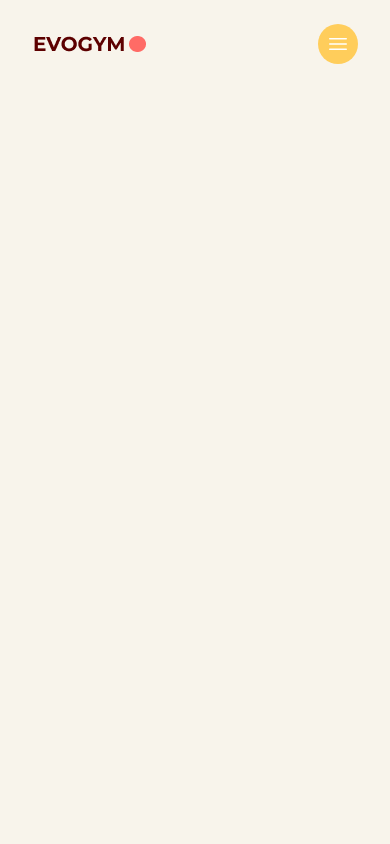
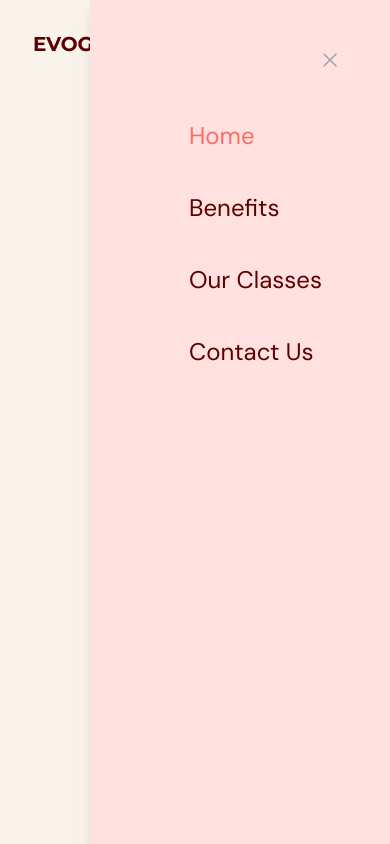
Before and after one commit to laveosa/evogym, a React app: page / in a window 390 px wide. Both pictures are taken after a click on the button 337 px from the left and 44 px from the top of the page. Built offline with nearby package versions, Linux system fonts and the light colour scheme; the HTML template or start-up script is replaced by a standard one.

Commit message:
Update layout, styles and logic in header, standard and mobile view

```diff
--- a/src/App.tsx
+++ b/src/App.tsx
@@ -1,4 +1,4 @@
-import { useState } from "react";
+import { useEffect, useState } from "react";
 
 import Navbar from "./scenes/navbar";
 import { SelectedPage } from "./shared/types";
@@ -7,10 +7,31 @@ function App() {
   const [selectedPage, setSelectedPage] = useState<SelectedPage>(
     SelectedPage.Home,
   );
+  const [isToOfPage, setIsTopOfPage] = useState(true);
+
+  useEffect(() => {
+    const handleScroll = () => {
+      if (window.scrollY === 0) {
+        setIsTopOfPage(true);
+        setSelectedPage(SelectedPage.Home);
+      } else {
+        setIsTopOfPage(true);
+      }
+    };
+
+    window.addEventListener("scroll", handleScroll);
+    return () => {
+      window.removeEventListener("scroll", handleScroll);
+    };
+  }, []);
 
   return (
     <div className="app bg-gray-20 ">
-      <Navbar selectedPage={selectedPage} setSelectedPage={setSelectedPage} />
+      <Navbar
+        isTopOfPage={isToOfPage}
+        selectedPage={selectedPage}
+        setSelectedPage={setSelectedPage}
+      />
     </div>
   );
 }
--- /dev/null
+++ b/src/scenes/navbar/NavLinks.tsx
@@ -0,0 +1,28 @@
+import Link from "./Link";
+
+export default function NavLinks({ className, selectedPage, setSelectedPage }) {
+  return (
+    <div className={className}>
+      <Link
+        page="Home"
+        selectedPage={selectedPage}
+        setSelectedPage={(page) => setSelectedPage(page)}
+      />
+      <Link
+        page="Benefits"
+        selectedPage={selectedPage}
+        setSelectedPage={(page) => setSelectedPage(page)}
+      />
+      <Link
+        page="Our Classes"
+        selectedPage={selectedPage}
+        setSelectedPage={(page) => setSelectedPage(page)}
+      />
+      <Link
+        page="Contact Us"
+        selectedPage={selectedPage}
+        setSelectedPage={(page) => setSelectedPage(page)}
+      />
+    </div>
+  );
+}
--- a/src/scenes/navbar/index.tsx
+++ b/src/scenes/navbar/index.tsx
@@ -3,50 +3,38 @@ import Logo from "@/assets/Logo.png";
 import Link from "./Link";
 import { SelectedPage } from "@/shared/types";
 import useMediaQuery from "@/hooks/useMediaQuery";
-import { button } from "framer-motion/m";
+import { button, div } from "framer-motion/m";
 import { useState } from "react";
 import ActionButton from "@/components/ActionButton";
+import NavLinks from "./NavLinks";
 
 interface INavbar {
+  isTopOfPage: boolean;
   selectedPage: SelectedPage;
   setSelectedPage: (anchore: SelectedPage) => any;
 }
 
-const Navbar = ({ selectedPage, setSelectedPage }: INavbar) => {
+const Navbar = ({ isTopOfPage, selectedPage, setSelectedPage }: INavbar) => {
   const flexBetween = "flex items-center justify-between";
   const [isMenuToggled, setIsMenuToggled] = useState(false);
   const isAboveMediunScreens = useMediaQuery("(min-width: 1060px)");
+  const navbarBackground = isTopOfPage ? "" : "bg-primary-100 drop-shadow";
 
   return (
     <nav>
-      <div className={`${flexBetween} fixed top-0 z-30 w-full py-6`}>
+      <div
+        className={`${navbarBackground} ${flexBetween} fixed top-0 z-30 w-full py-6`}
+      >
         <div className={`${flexBetween} mx-auto w-5/6`}>
           <div className={`${flexBetween} w-full gap-16`}>
             <img src={Logo} alt="logo" />
             {isAboveMediunScreens ? (
               <div className={`${flexBetween} w-full`}>
-                <div className={`${flexBetween} gap-8 text-sm`}>
-                  <Link
-                    page="Home"
-                    selectedPage={selectedPage}
-                    setSelectedPage={(page) => setSelectedPage(page)}
-                  />
-                  <Link
-                    page="Benefits"
-                    selectedPage={selectedPage}
-                    setSelectedPage={(page) => setSelectedPage(page)}
-                  />
-                  <Link
-                    page="Our Classes"
-                    selectedPage={selectedPage}
-                    setSelectedPage={(page) => setSelectedPage(page)}
-                  />
-                  <Link
-                    page="Contact Us"
-                    selectedPage={selectedPage}
-                    setSelectedPage={(page) => setSelectedPage(page)}
-                  />
-                </div>
+                <NavLinks
+                  className={`${flexBetween} gap-8 text-sm`}
+                  selectedPage={selectedPage}
+                  setSelectedPage={setSelectedPage}
+                />
                 <div className={`${flexBetween} gap-8 font-bold`}>
                   <p>Sign In</p>
                   <ActionButton setSelectedPage={setSelectedPage}>
@@ -65,6 +53,23 @@ const Navbar = ({ selectedPage, setSelectedPage }: INavbar) => {
           </div>
         </div>
       </div>
+      {!isAboveMediunScreens && isMenuToggled && (
+        <div className="fixed right-0 bottom-0 z-40 h-full w-[300px] bg-primary-100 drop-shadow-xl">
+          <div
+            className="flex
+           justify-end p-12"
+          >
+            <button onClick={() => setIsMenuToggled(!isMenuToggled)}>
+              <XMarkIcon className="w-6 h-6 text-gray-400" />
+            </button>
+          </div>
+          <NavLinks
+            className="ml-[33%] flex flex-col gap-10 text-2xl"
+            selectedPage={selectedPage}
+            setSelectedPage={setSelectedPage}
+          />
+        </div>
+      )}
     </nav>
   );
 };
```
